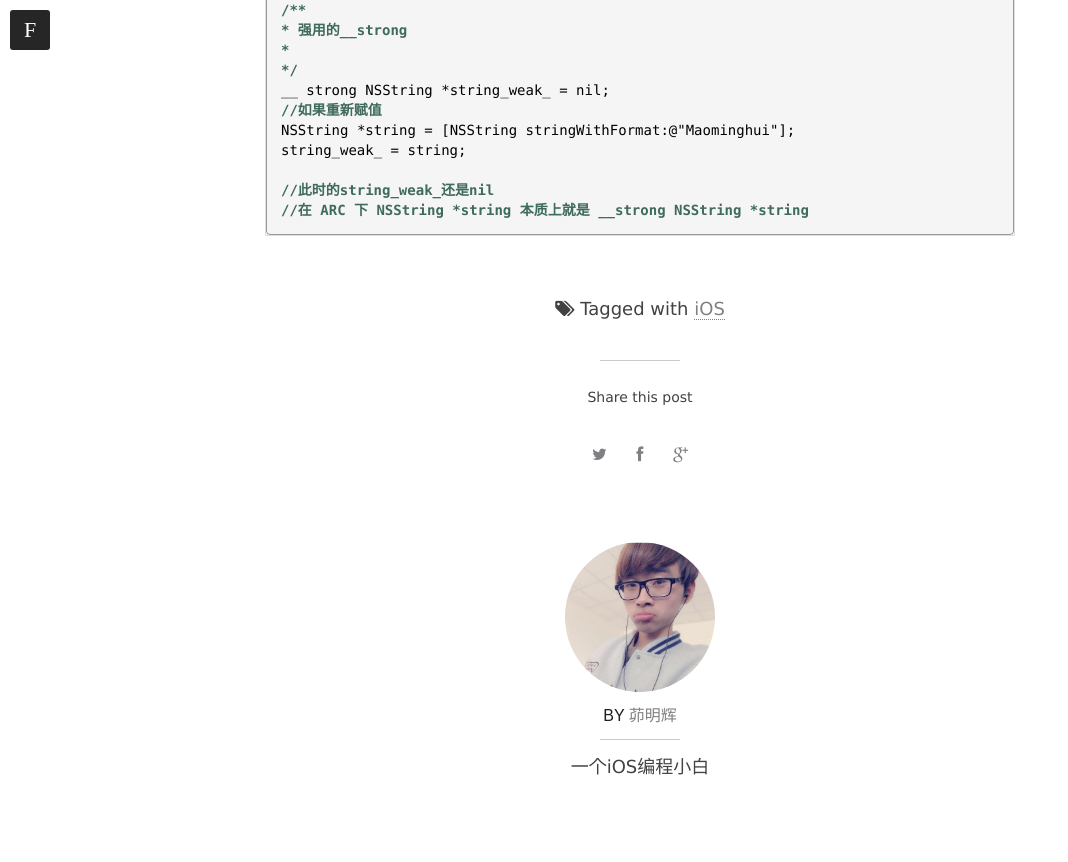
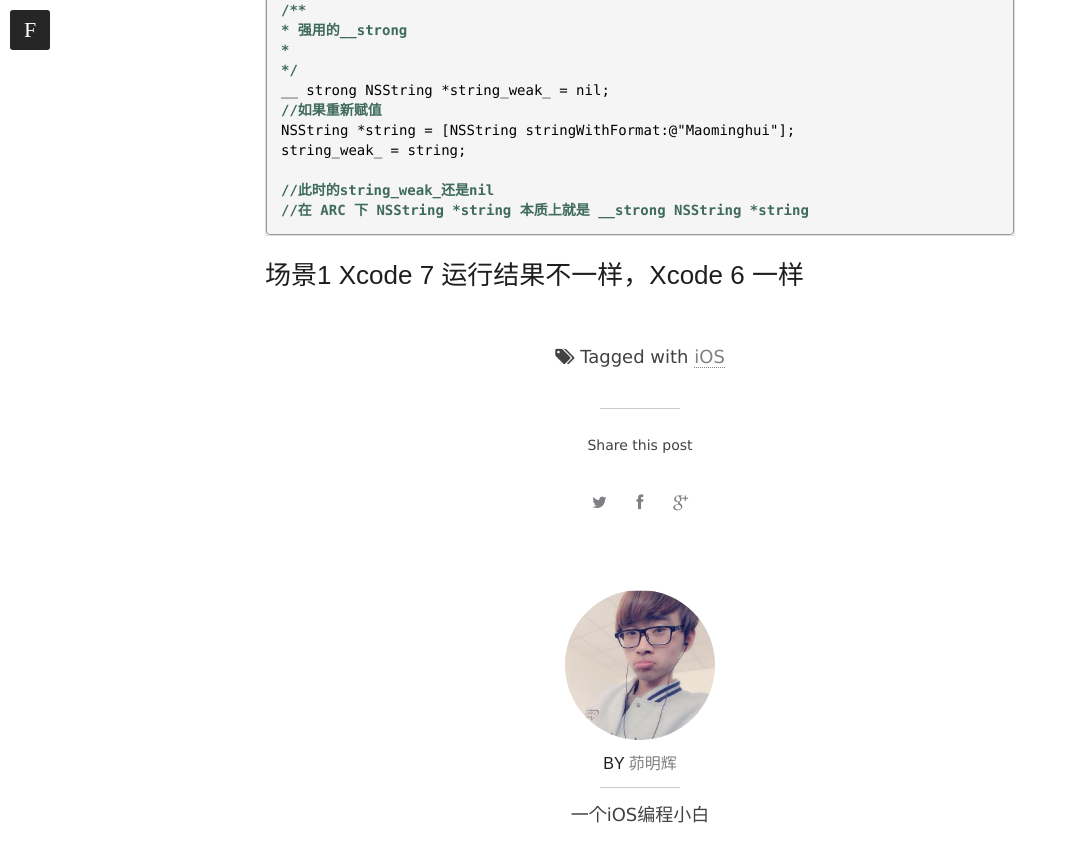
Before and after one commit to maominghui/maominghui.github.io, a Jekyll site: the page built from _posts/2015-09-18-Objective-C Autorelease Pool及强引用和弱引用.md, in a window 1280 px wide and 900 px high, scrolled down 2541 px. Shown: the top 862 px of the window, without its empty margins (0-1068 px from the left). Built offline with Jekyll 4.4.1, drawn with Linux system fonts in a browser that asks for light colours; some web fonts are replaced; comment, search, counter and statistics services are not loaded.

Commit message:
Update 2015-09-18-Objective-C Autorelease Pool及强引用和弱引用.md

```diff
--- a/_posts/2015-09-18-Objective-C Autorelease Pool及强引用和弱引用.md
+++ b/_posts/2015-09-18-Objective-C Autorelease Pool及强引用和弱引用.md
@@ -102,3 +102,5 @@
 //此时的string_weak_还是nil
 //在 ARC 下 NSString *string 本质上就是 __strong NSString *string
 {% endhighlight %}
+
+##场景1 Xcode 7 运行结果不一样，Xcode 6 一样
```
